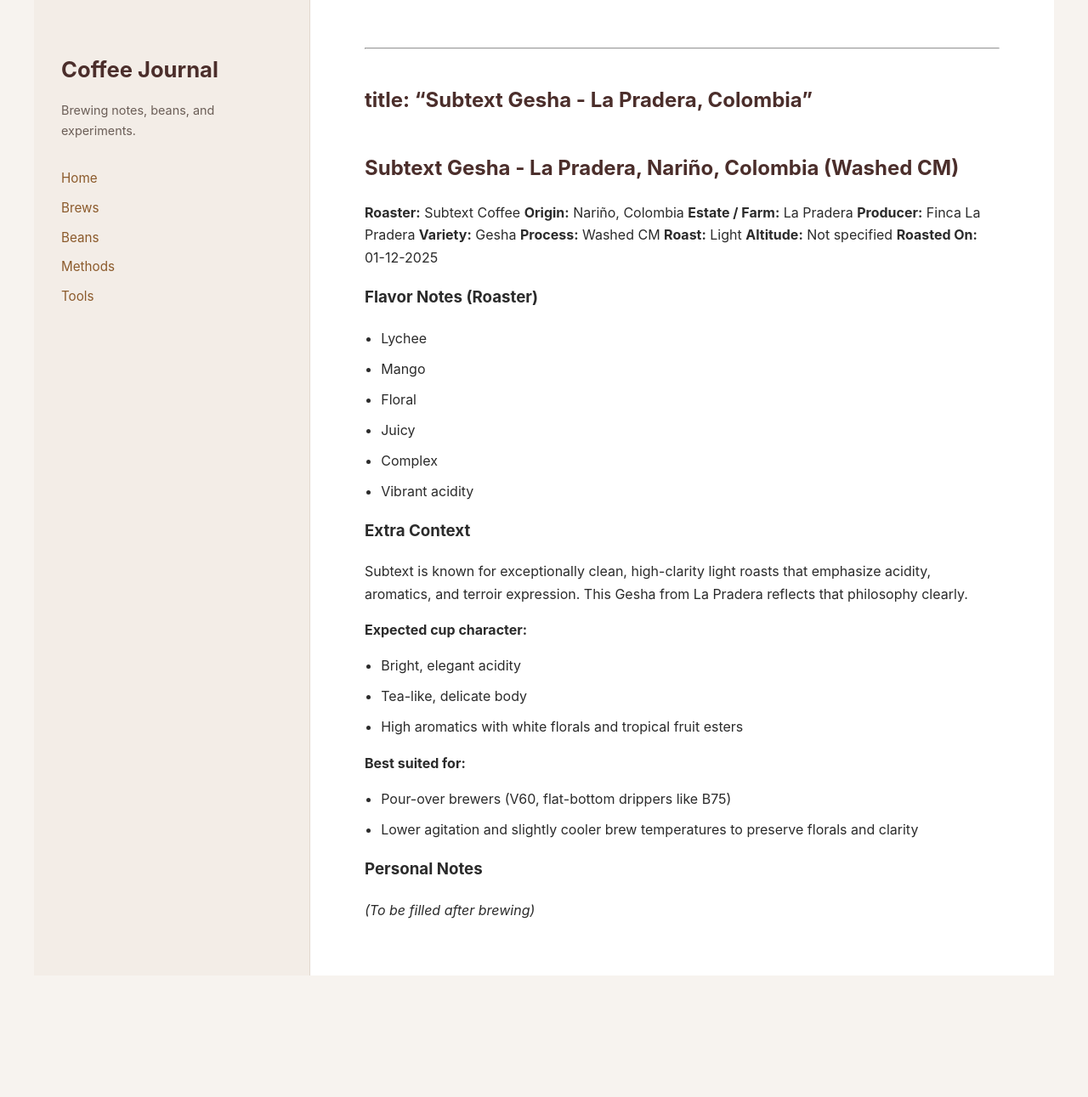
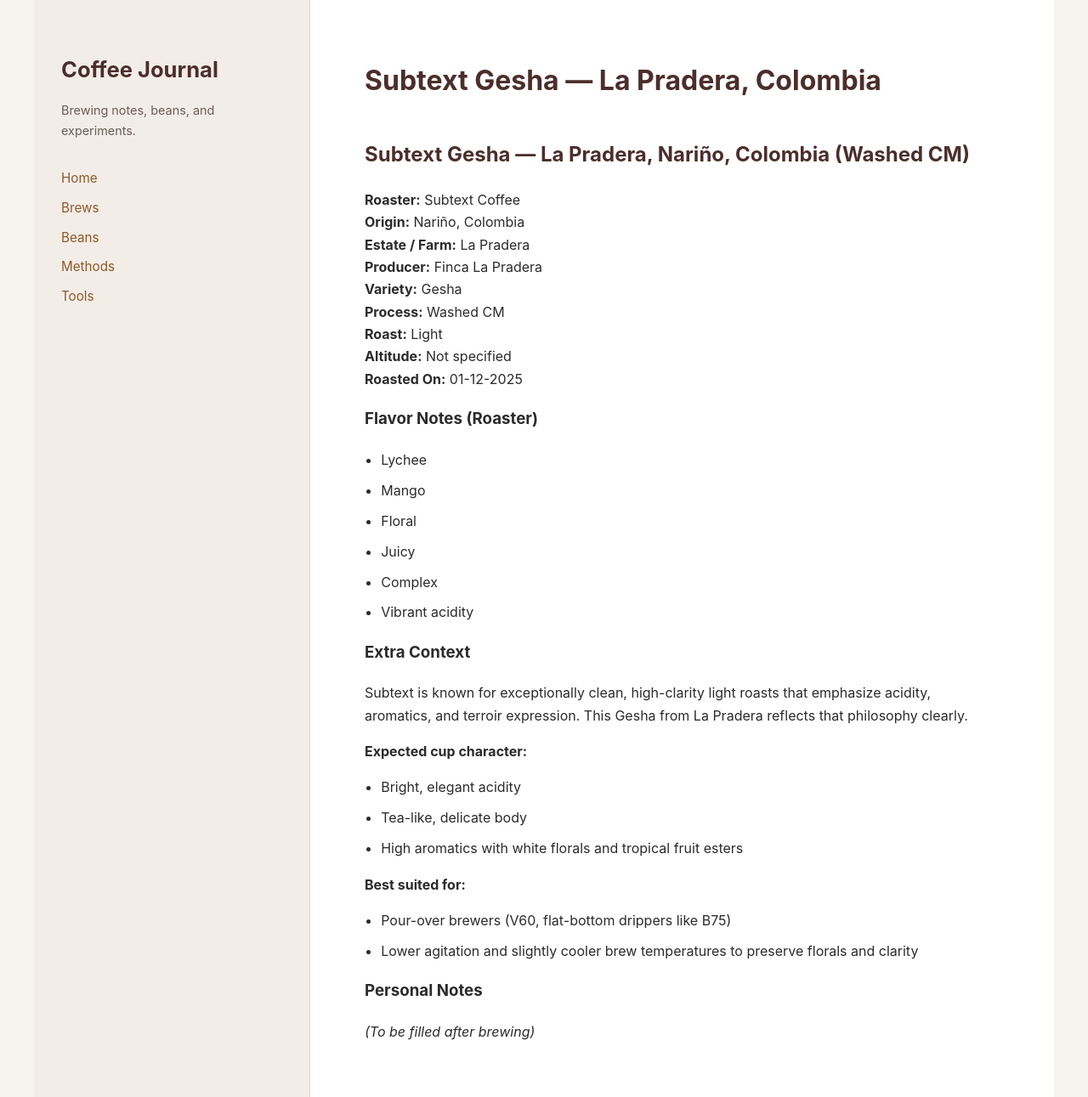
Before and after one commit to truedevopsmk-lab/coffee-test, a Jekyll site: the page built from beans/subtext-colombia-la-pradera-gesha.md, in a window 1280 px wide. Shown: the whole page at 85% size. Built offline with Jekyll 4.4.1, drawn with Linux system fonts in a browser that asks for light colours; our own code applies the rules of GitHub Pages for plain Markdown files; before the commit the page ends 1148 px from its top, so only the background shows below that.

Commit message:
updated subtext coffee with layout default

```diff
--- a/beans/subtext-colombia-la-pradera-gesha.md
+++ b/beans/subtext-colombia-la-pradera-gesha.md
@@ -1,8 +1,9 @@
+---
+layout: default
+title: Subtext Gesha — La Pradera, Colombia
 ---
 
-## title: "Subtext Gesha - La Pradera, Colombia"
-
-## Subtext Gesha - La Pradera, Nariño, Colombia (Washed CM)
+## Subtext Gesha — La Pradera, Nariño, Colombia (Washed CM)
 
 **Roaster:** Subtext Coffee
 **Origin:** Nariño, Colombia
@@ -15,13 +16,13 @@
 **Roasted On:** 01-12-2025
 
 ### Flavor Notes (Roaster)
+- Lychee
+- Mango
+- Floral
+- Juicy
+- Complex
+- Vibrant acidity
 
-* Lychee
-* Mango
-* Floral
-* Juicy
-* Complex
-* Vibrant acidity
 
 ### Extra Context
 
```
